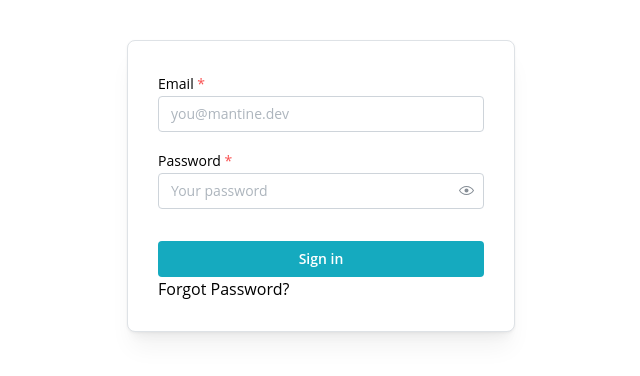
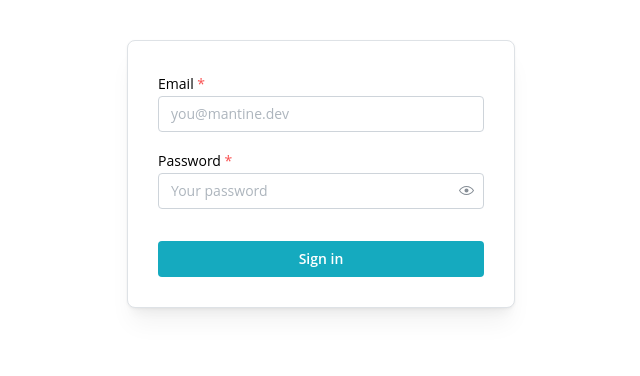
Before and after one commit to CoderJaez/WebQRClassTrack, a React (Vite) app: page /#/login in a window 1280 px wide. Before the commit this address led to /#/login. Shown: the top 376 px of the page, without its empty margins (319-959 px from the left). Built offline with nearby package versions, Linux system fonts and the light colour scheme.

Commit message:
Remove forgot pass

```diff
--- a/src/pages/LoginPage.tsx
+++ b/src/pages/LoginPage.tsx
@@ -31,6 +31,7 @@ const LoginPage: React.FC = () => {
   });
 
   const onSubmitHandler = async (user: Omit<User, "_id" | "role">) => {
+
     await login(user.email, user.password)
       .then((res) => {
         toast.success(res.message as string);
@@ -74,7 +75,6 @@ const LoginPage: React.FC = () => {
           <Button fullWidth mt="xl" type="submit">
             Sign in
           </Button>
-          <Text>Forgot Password?</Text>
         </Paper>
       </form>
     </Container>
```
